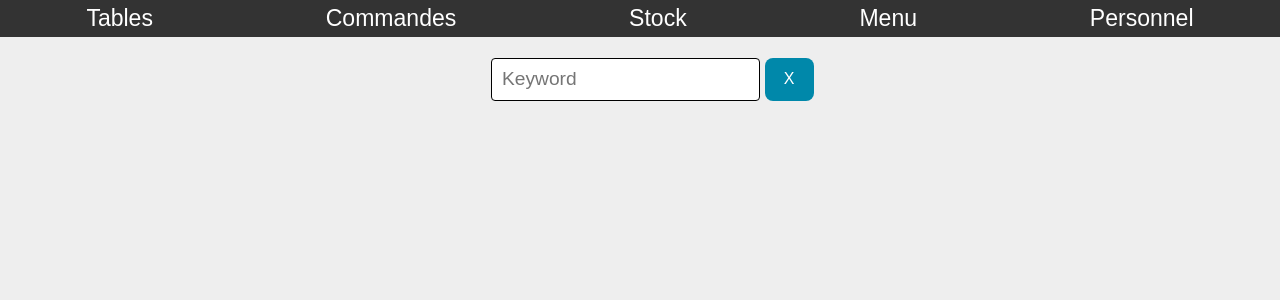
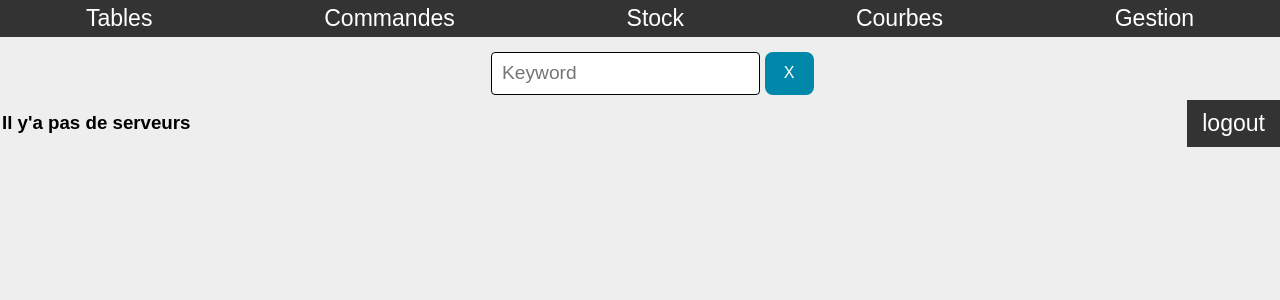
Before and after one commit to INGANZAMARUMPU/mini-restaurant, a Django app: page /commande/1 in a window 1280 px wide. Shown: the top 300 px of the page. Run offline with Django 3.2, Linux system fonts and the light colour scheme; the visitor is signed in with stand-in values (Sample User, id 1); data that the repository does not hold is empty.

Commit message:
logout, image in printing, rearranged menubar, serveur are no longer users

```diff
--- a/resto/api.py
+++ b/resto/api.py
@@ -64,8 +64,8 @@ class ChartPersonnelViewset(viewsets.ViewSet):
 
 	@action(methods=['GET'], detail=False, url_path=r'service',url_name="service")
 	def menuDetail(self, request):
-		details = Commande.objects.values('serveur__username').\
+		details = Commande.objects.values('serveur').\
 			order_by('serveur').annotate(datas=Count('id', distinct=True),\
-				labels=F('serveur__username'))
+				labels=F('serveur__firstname'))
 		# serializer = DetailCommandeSerializer(details, many=True)
 		return Response(details)
--- a/resto/forms.py
+++ b/resto/forms.py
@@ -36,6 +36,7 @@ class InStockForm(forms.ModelForm):
 
 MOTIF_CHOICES = (
     ("vers_cuisine", "vers cuisine"),
+    ("vers_caisse", "vers caisse"),
     ("perime", "perimé"),
 )
 
@@ -48,11 +49,6 @@ class PayForm(forms.ModelForm):
 	class Meta:
 		model = Commande
 		fields = ("payee",)
-
-MOTIF_CHOICES = (
-    ("vers_cuisine", "vers cuisine"),
-    ("perime", "perimé"),
-)
 
 class OutStockForm(forms.ModelForm):
 	quantite = forms.IntegerField(
--- a/resto/static/css/style.css
+++ b/resto/static/css/style.css
@@ -10,8 +10,8 @@
 }
 
 html {
-  font-family: sans-serif;
-  line-height: 1.15;
+	font-family: sans-serif;
+	line-height: 1.15;
 }
 body {
   background: #eee;
@@ -45,7 +45,7 @@ h3{
   border-radius: 4px;
 }
 ul{
-	margin-top:0;
+	margin:0;
 	padding-left: 0px;
 }
 .search-form button{
@@ -134,6 +134,8 @@ button:hover, .btn:hover{
 }
 .content{
 	display: flex;
+	padding: 20px;
+	margin: 0;
 }
 .floating-right-center{
 	position: fixed;
@@ -142,15 +144,20 @@ button:hover, .btn:hover{
 	transform: translate(0, -50%);
 	border-radius: 5px 0px 0px 5px;
 }
-.floating-left-top{
-	left: 0%;
+.floating-top{
 	top: 100px;
 	border-radius: 0px 5px 5px 0px;
 	display: flex;
     flex-direction: column;
     background:transparent;
 }
-.floating-left-top > *{
+.floating-left{
+	left: 0%;
+}
+.floating-right{
+	right: 0%;
+}
+.floating-top > *{
 	padding: 5px;
 	margin-bottom: 30px;
     background:#333;
@@ -200,7 +207,6 @@ li{
 	justify-content : center;
 	flex-direction: column;
 	align-content: center;
-	padding: 20px;
 }
 .recycler{
 	display: flex;
--- a/resto/templates/commande_recettes.html
+++ b/resto/templates/commande_recettes.html
@@ -2,7 +2,7 @@
 {% load static %}
 {% block content %}
 
-<ul class="floating-menu floating-left-top">
+<ul class="floating-menu floating-left floating-top">
 	<li><a href="#" id="toggle-panier">panier</a></li>
 </ul>
 
--- a/resto/templates/commande_serveurs.html
+++ b/resto/templates/commande_serveurs.html
@@ -18,17 +18,15 @@
 				{% endif %}' alt="">
 			</div>
 			<div class="username">
-				<div><h3>{{ serveur.user.username }}</h3></div>
+				<div><h3>{{ serveur.tel }}</h3></div>
 				<div>
-					{% if serveur.user.first_name or serveur.user.last_name %}
-						{{ serveur.user.first_name }} {{ serveur.user.last_name }}
-					{% else %}
-						<span class="color-gray">no Firstname</span>
-					{% endif %}
+					{{ serveur.firstname }} {{ serveur.lastname }}
 				</div>
 			</div>
 		</div>
 		</a>
+		{% empty %}
+			<h3>Il y'a pas de serveurs</h3>
 		{% endfor %}
 	</div>
 </div>
--- a/resto/templates/commandes.html
+++ b/resto/templates/commandes.html
@@ -1,9 +1,8 @@
 {% extends "index.html" %}
 {% load static %}
 {% block content %}
-<h3 class="header-panier">Toute le Commandes</h3>
 <form class="search-form">
-	<input type="text" placeholder="Keyword" class="search-input" id="id_username">
+	<input type="text" value="#" placeholder="Keyword" class="search-input" id="id_username">
 	<button type="reset">X</button>
 </form>
 <div class="centered">
--- a/resto/templates/index.html
+++ b/resto/templates/index.html
@@ -7,40 +7,40 @@
     <script src="{% static "js/jquery.min.js" %}" crossorigin="anonymous"></script>
 </head>
 <body>
-
+<div id="body">
+<ul class="floating-menu floating-right floating-top">
+	<li><a href="{% url 'logout' %}">logout</a></li>
+</ul>
 <ul class="top-menu"> <!--floating-right-center">-->
 	<li class="toggle-submenu">
 		<a href="/">Tables</a>
-		<div class="submenu">
-		   <a target="blank" href="/admin/resto/table">Gestion</a>
-		</div>
 	</li>
 	<li><a href="{% url 'commandes' %}">Commandes</a></li>
 	<li class="toggle-submenu">
 		<a href="{% url 'stock' %}">Stock</a>
+	</li>
+	<li class="toggle-submenu">
+		<a href="#">Courbes</a>
 		<div class="submenu">
+			<a href="{% url 'menus' %}">Menu</a>
+			<a href="{% url 'serveurs' %}">Serveurs</a>
+		</div>
+	</li>
+	<li class="toggle-submenu">
+		<a href="#">Gestion</a>
+		<div class="submenu">
+		   <a target="blank" href="/admin/resto/table">Tables</a>
+		   <a target="blank" href="/admin/resto/recette">Stock</a>
 		   <a target="blank" href="/admin/resto/produit">Produit</a>
 		   <a target="blank" href="/admin/resto/offre">Offre</a>
 		   <a target="blank" href="/admin/resto/fournisseur">Fournisseur</a>
-		</div>
-	</li>
-	<li class="toggle-submenu">
-		<a href="{% url 'menus' %}">Menu</a>
-		<div class="submenu">
-		   <a target="blank" href="/admin/resto/recette">Gestion</a>
-		</div>
-	</li>
-	<li class="toggle-submenu">
-		<a href="{% url 'personnel' %}">Personnel</a>
-		<div class="submenu">
-		   <a target="blank" href="/admin/resto/personnel">Gestion</a>
+		   <a target="blank" href="/admin/resto/serveurs">Serveur</a>
 		</div>
 	</li>
 </ul>
 {% block content %}
 <div class="content">
 	<div class="centered">
-		<H1 style="">WELCOME HOME</H1>
 		<div class="recycler">
 			{% for table in tables %}
 			<div class="basic-card bg-blue">
@@ -50,11 +50,29 @@
 					<a href class="semi-button border-left">Payer</a>
 				</div>
 			</div>
+			{% empty %}
+				<h3>Il y'a pas de tables</h3>
 			{% endfor %}
 		</div>
 	</div>
 </div>
 {% endblock content %}
+</div>
+{% block printable_facture %}
+<div id="printable" style="display:none;background:white">
+<table style="width:280px;">
+	<thead>
+		<tr>
+			<th>
+				<img src="{% static "img/fidodido.png" %}">
+			</th>
+		</tr>
+	</thead>
+	<tbody id="printable-body">
+	</tbody>
+</table>
+</div>
+{% endblock printable_facture %}
 <script src="{% static "js/base.js" %}" crossorigin="anonymous"></script>
 </body>
 </html>
--- a/resto/templates/personnel.html
+++ b/resto/templates/serveur.html
@@ -5,11 +5,11 @@
 <div class="centered">
 </div>
 <div class="chart-parent">
-	<canvas id="chartPersonnel" width="400" height="400"></canvas>
+	<canvas id="chartServeurs" width="400" height="400"></canvas>
 </div>
 <script src="{% static "js/Chart.min.js" %}" crossorigin="anonymous"></script>
 <script src="{% static "js/chart_functions.js" %}"></script>
 <script type="text/javascript">
-	plotBar('chartPersonnel', '/api/chart_perso/service/');
+	plotBar('chartServeurs', '/api/chart_perso/service/');
 </script>
 {% endblock content %}
--- a/resto/urls.py
+++ b/resto/urls.py
@@ -25,7 +25,7 @@ urlpatterns = [
 	path("commande/<id_table>", CommandeView.as_view(), name='commande_table'),
 	path("payer/<id_commande>", PayView.as_view(), name='payer_commande'),
 	path("commande/<id_table>/<id_serveur>", CommandeView.as_view(), name='commande_serveur'),
-	path("personnel", PersonnelView.as_view(), name='personnel'),
+	path("serveurs", ServeurView.as_view(), name='serveurs'),
 	path("login/", Connexion.as_view(), name='login'),
 	path("logout/", disconnect, name='logout'),
 ]
--- a/resto/views.py
+++ b/resto/views.py
@@ -1,6 +1,6 @@
 from django.shortcuts import render, redirect, get_object_or_404
 from django.http import JsonResponse
-from django.contrib.auth import authenticate, login
+from django.contrib.auth import authenticate, login, logout
 from django.contrib import messages
 from django.views import View
 from django.contrib.auth.mixins import LoginRequiredMixin
@@ -36,7 +36,14 @@ class PersonnelView(LoginRequiredMixin, View):
 	template_name = "personnel.html"
 
 	def get(self, request, *args, **kwargs):
-		serveurs = User.objects.all()
+		personnel = User.objects.all()
+		return render(request, self.template_name, locals())
+
+class ServeurView(LoginRequiredMixin, View):
+	template_name = "serveur.html"
+
+	def get(self, request, *args, **kwargs):
+		serveurs = Serveur.objects.all()
 		return render(request, self.template_name, locals())
 
 class CommandeMgtView(LoginRequiredMixin, View):
@@ -107,7 +114,7 @@ class CommandeView(LoginRequiredMixin, View):
 			return render(request, "commande_recettes.html", locals())
 
 		elif id_table:
-			serveurs = Personnel.objects.all()
+			serveurs = Serveur.objects.all()
 			return render(request, "commande_serveurs.html", locals())
 
 		else:
@@ -116,11 +123,11 @@ class CommandeView(LoginRequiredMixin, View):
 
 	def post(self, request, id_table, id_serveur, *args, **kwargs):
 		table = Table.objects.get(id = id_table)
-		user = User.objects.get(id = id_serveur)
+		serveur = Serveur.objects.get(id = id_serveur)
 		commande = Commande.objects.get_or_create(table=table,\
-	 		serveur=user, a_payer=0)[0]
+	 		serveur=serveur, a_payer=0)[0]
 		facture = {}
-		facture["serveur"] = commande.serveur.first_name+" "+commande.serveur.last_name
+		facture["serveur"] = str(commande.serveur)
 		facture["id"] = commande.id
 		facture["date"] = commande.date
 		facture["table"] = str(commande.table)
@@ -135,7 +142,6 @@ class CommandeView(LoginRequiredMixin, View):
 			details["total"] = float(details["quantite"])*float(details["prix"])
 			facture["factures"].append(details)
 		facture["total"] = commande.a_payer
-		print(facture)
 		return JsonResponse(facture)
 
 class DetailCommandeView(LoginRequiredMixin, View):
```
Also changed, not shown: resto/admin.py (+7 -0 lines), resto/models.py (+14 -2 lines), resto/static/js/panier.js (+20 -32 lines).
